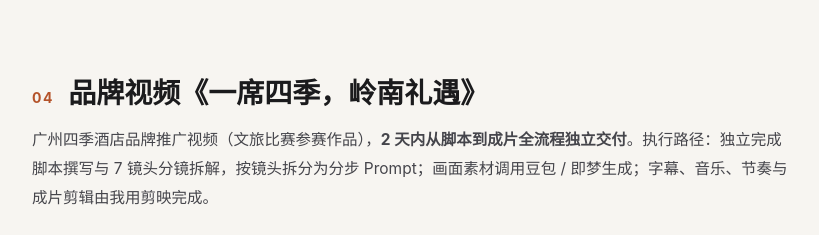
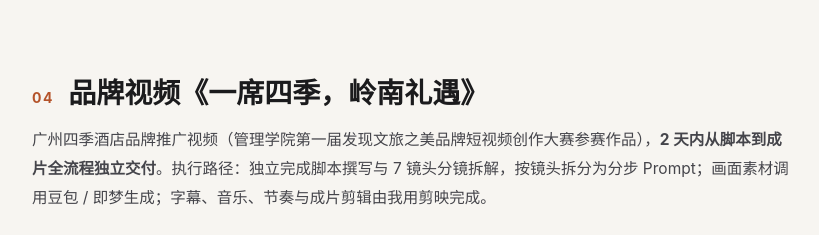
Before and after one commit to qq2567225634-boop/portfolio, a plain HTML site: page index.html in a window 1280 px wide. Shown: the part 9387-9622 px from the top of the page, without its empty margins (120-939 px from the left). Drawn offline with Linux system fonts and the light colour scheme.

Commit message:
fix(作品集): s4 比赛名更正为管理学院第一届发现文旅之美品牌短视频创作大赛

```diff
--- a/index.html
+++ b/index.html
@@ -598,7 +598,7 @@
 <!-- ================= 04 四季酒店 ================= -->
 <section id="s4">
   <div class="sec-head"><span class="sec-no">04</span><h2>品牌视频《一席四季，岭南礼遇》</h2></div>
-  <p class="sec-sub">广州四季酒店品牌推广视频（文旅比赛参赛作品），<b>2 天内从脚本到成片全流程独立交付</b>。执行路径：独立完成脚本撰写与 7 镜头分镜拆解，按镜头拆分为分步 Prompt；画面素材调用豆包 / 即梦生成；字幕、音乐、节奏与成片剪辑由我用剪映完成。</p>
+  <p class="sec-sub">广州四季酒店品牌推广视频（管理学院第一届发现文旅之美品牌短视频创作大赛参赛作品），<b>2 天内从脚本到成片全流程独立交付</b>。执行路径：独立完成脚本撰写与 7 镜头分镜拆解，按镜头拆分为分步 Prompt；画面素材调用豆包 / 即梦生成；字幕、音乐、节奏与成片剪辑由我用剪映完成。</p>
   <div class="tags">
     <span class="tag">竖屏 9:16 · 1080P</span><span class="tag">7 镜头结构</span><span class="tag">Vision3 250D / Eterna 500T / Velvia 50 电影影调</span><span class="tag hl">2 天交付</span>
   </div>
```
